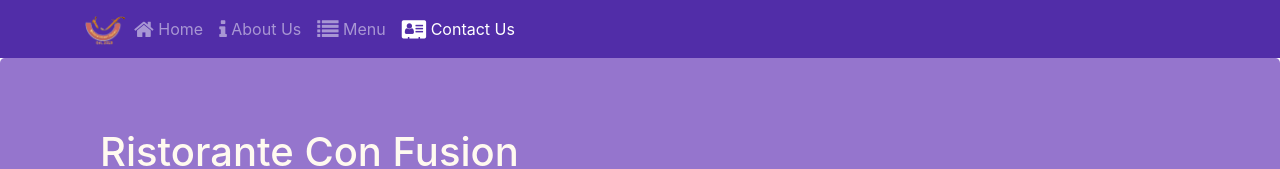
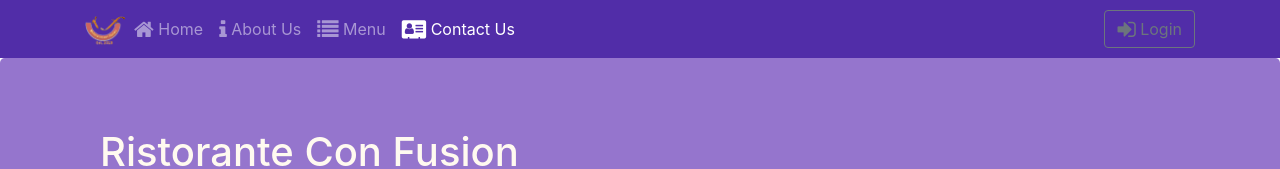
Before and after one commit to iAMSohamDas/Front-End-Web-Development-with-React, a React (Create React App) app: page /contactus in a window 1280 px wide. Shown: the top 169 px of the page. Built offline with nearby package versions, Linux system fonts and the light colour scheme.

Commit message:
uncontrolled component forms

```diff
--- a/src/components/HeaderComponent.js
+++ b/src/components/HeaderComponent.js
@@ -1,22 +1,40 @@
 import React, { Component } from 'react';
-import { Nav, Navbar, NavbarBrand, NavbarToggler, Collapse, NavItem, Jumbotron } from "reactstrap";
+import { Navbar, NavbarBrand, Nav, NavbarToggler, Collapse, NavItem, Jumbotron,
+    Button, Modal, ModalHeader, ModalBody,
+    Form, FormGroup, Input, Label } from 'reactstrap';
 import {  NavLink } from 'react-router-dom';
 
 class Header extends Component{
 
     constructor(props){
         super(props);
-
-        this.state={
-            isNavOpen: false
+        this.state = {
+            isNavOpen: false,
+            isModalOpen: false
         };
         this.toggleNav = this.toggleNav.bind(this);
+        this.toggleModal = this.toggleModal.bind(this);
+        this.handleLogin = this.handleLogin.bind(this);
     }
 
     toggleNav(){
         this.setState({
             isNavOpen: !this.state.isNavOpen
         });
+    }
+
+    toggleModal() {
+        this.setState({
+          isModalOpen: !this.state.isModalOpen
+        });
+      }
+
+      handleLogin(event) {
+        this.toggleModal();
+        alert("Username: " + this.username.value + " Password: " + this.password.value
+            + " Remember: " + this.remember.checked);
+        event.preventDefault();
+
     }
 
     render(){
@@ -59,7 +77,12 @@
                                         <span className="fa fa-address-card fa-lg" ></span> Contact Us
                                     </NavLink>
                                 </NavItem>
-
+                            </Nav>
+                            <Nav className="ml-auto" navbar>
+                                <NavItem>
+                                    <Button outline onClick={this.toggleModal}>
+                                        <span className="fa fa-sign-in fa-lg"></span> Login</Button>
+                                </NavItem>
                             </Nav>
                         </Collapse>
                     </div>
@@ -79,6 +102,31 @@
                         </div>
                     </div>
                 </Jumbotron>
+                <Modal isOpen={this.state.isModalOpen} toggle={this.toggleModal}>
+                    <ModalHeader toggle={this.toggleModal}>Login</ModalHeader>
+                    <ModalBody>
+                    <Form onSubmit={this.handleLogin}>
+                            <FormGroup>
+                                <Label htmlFor="username">Username</Label>
+                                <Input type="text" id="username" name="username"
+                                    innerRef={(input) => this.username = input} />
+                            </FormGroup>
+                            <FormGroup>
+                                <Label htmlFor="password">Password</Label>
+                                <Input type="password" id="password" name="password"
+                                    innerRef={(input) => this.password = input}  />
+                            </FormGroup>
+                            <FormGroup check>
+                                <Label check>
+                                    <Input type="checkbox" name="remember"
+                                    innerRef={(input) => this.remember = input}  />
+                                    Remember me
+                                </Label>
+                            </FormGroup>
+                            <Button type="submit" value="submit" color="primary">Login</Button>
+                        </Form>
+                    </ModalBody>
+                </Modal>
             </React.Fragment>
         );
     }
```
